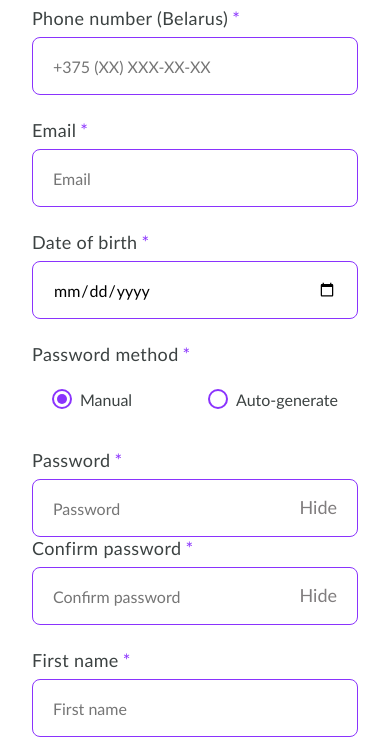
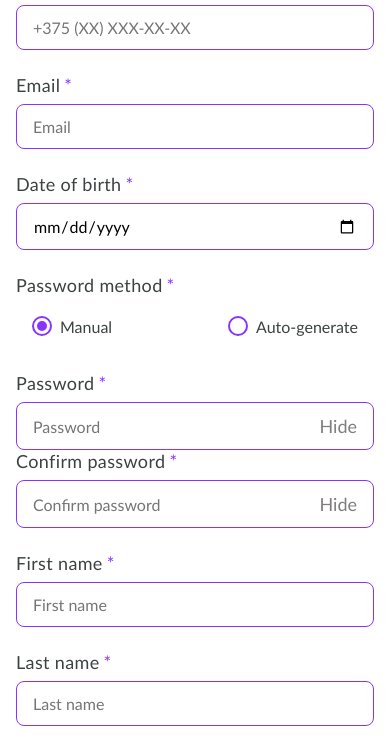
Before and after one commit to AlexBud369/Web_programming_Term_Paper, a website: page auth/register.html in a window 390 px wide. Shown: the part 224-971 px from the top of the page. Drawn offline with Linux system fonts and the light colour scheme.

Commit message:
feat(signup): implement responsive layout for Sign Up Form section

```diff
--- a/css/pages/signup.css
+++ b/css/pages/signup.css
@@ -479,6 +479,7 @@
     text-decoration: underline;
 }
 
+
 @media (max-width: 1400px) {
     .header-container {
         max-width: calc(100% - 100px);
@@ -508,4 +509,11 @@
     .login-btn, .logout-btn {
         display: none;
     }
+    .form-section {
+        padding: 0 1rem;
+    }
+    .input-container {
+        height: auto;
+        padding: 12px 16px;
+    }
 }
```
